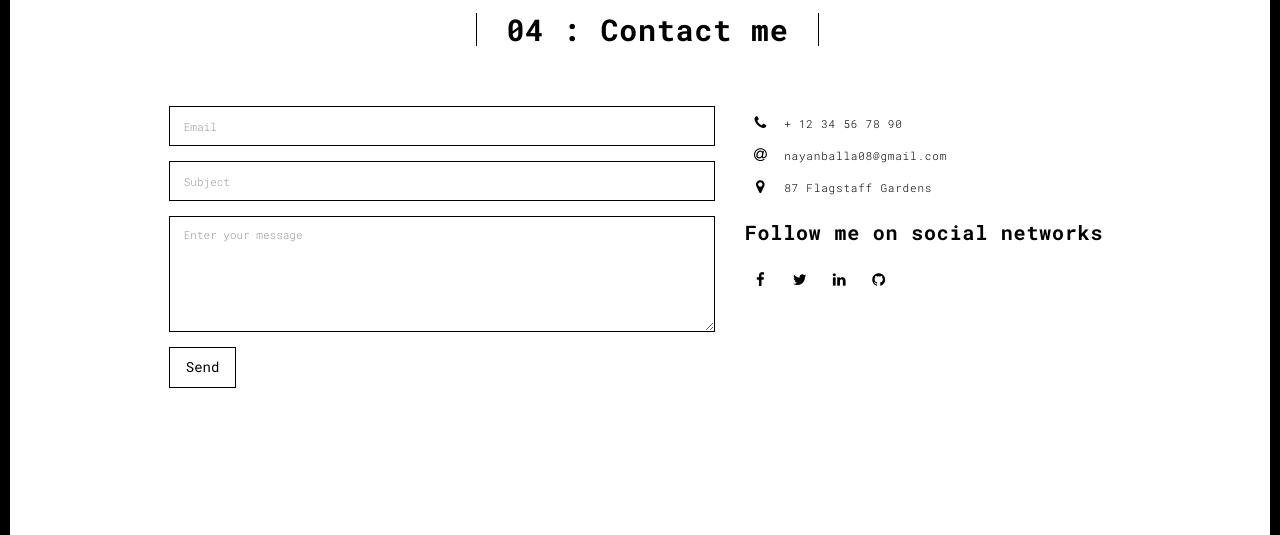
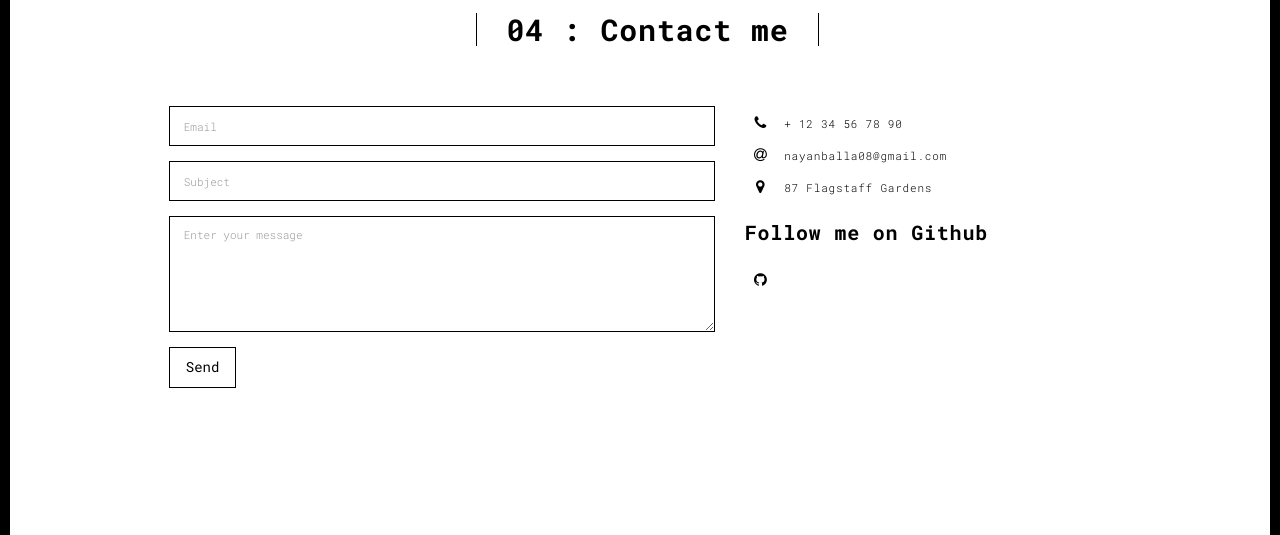
Before and after one commit to NayanB-TheCoder/My-Portfolio, a Flask app: page /contact.html in a window 1280 px wide. Shown: the part 96-631 px from the top of the page. Run offline with Flask 2, Linux system fonts and the light colour scheme; some libraries are stand-ins or nearby versions.

Commit message:
Edited Contacts page

```diff
--- a/templates/contact.html
+++ b/templates/contact.html
@@ -94,16 +94,7 @@
                           87 Flagstaff Gardens
                         </li>
                       </ul>
-                      <h3>Follow me on social networks</h3>
-                      <a href="http://www.facebook.com" title="" class="fa-icon">
-                        <i class="fa fa-facebook"></i>
-                      </a>
-                      <a href="http://www.twitter.com" title="" class="fa-icon">
-                        <i class="fa fa-twitter"></i>
-                      </a>
-                      <a href="http://www.linkedin.com" title="" class="fa-icon">
-                        <i class="fa fa-linkedin"></i>
-                      </a>
+                      <h3>Follow me on Github</h3>
                       <a href="https://github.com/NayanB-TheCoder" title="" class="fa-icon">
                         <i class="fa fa-github"></i>
                       </a>
```
